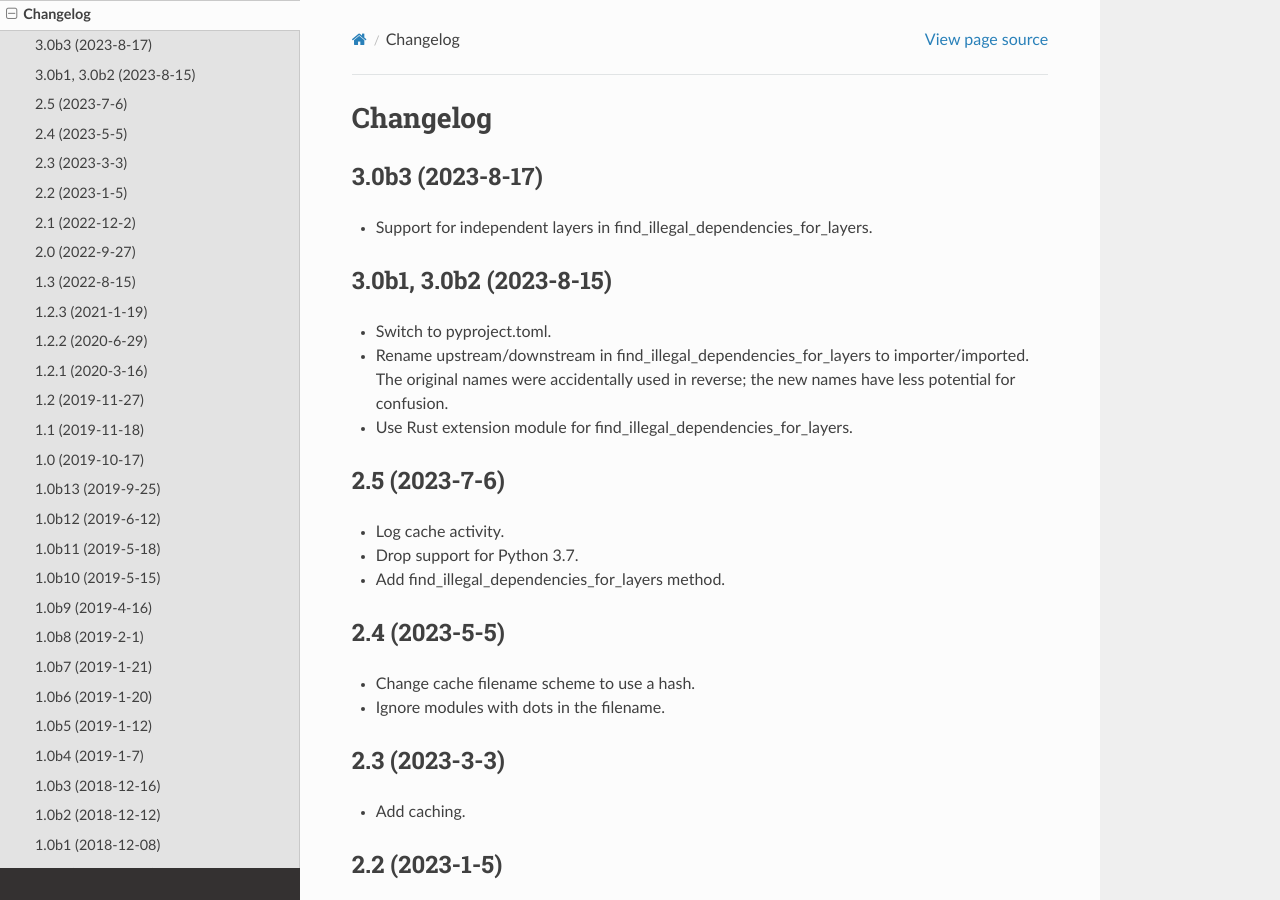
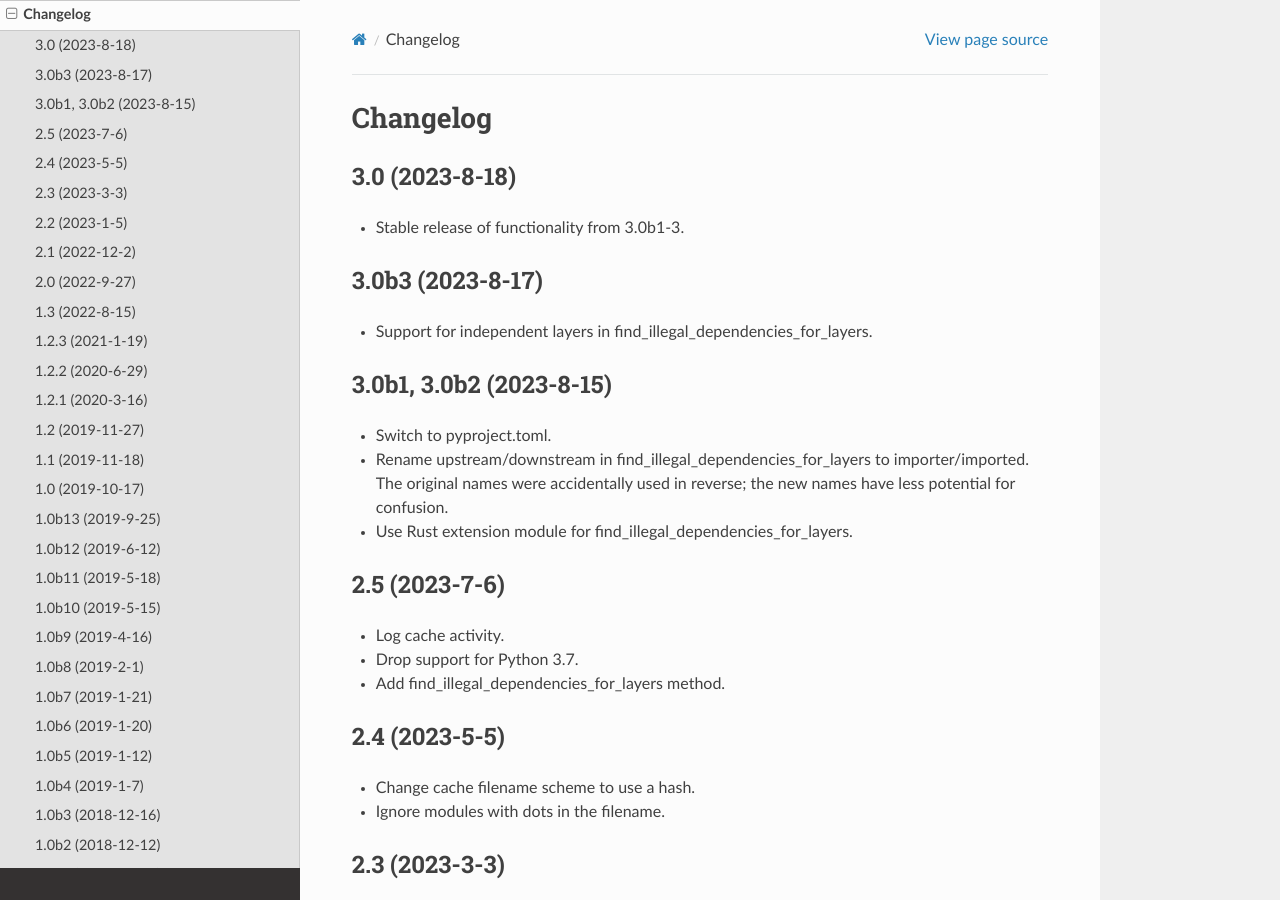
Before and after one commit to seddonym/grimp, a Sphinx documentation site: the page built from docs/changelog.rst, in a window 1280 px wide and 900 px high. Built offline with Sphinx 7.4.7 and the Read the Docs theme 2.0.0, drawn with Linux system fonts in a browser that asks for light colours.

Commit message:
Release v3.0

```diff
--- a/CHANGELOG.rst
+++ b/CHANGELOG.rst
@@ -1,6 +1,11 @@
 
 Changelog
 =========
+
+3.0 (2023-8-18)
+---------------
+
+* Stable release of functionality from 3.0b1-3.
 
 3.0b3 (2023-8-17)
 -----------------
--- a/docs/conf.py
+++ b/docs/conf.py
@@ -26,7 +26,7 @@ author = 'David Seddon'
 # The short X.Y version
 version = ''
 # The full version, including alpha/beta/rc tags
-release = '3.0b3'
+release = '3.0'
 
 
 # -- General configuration ---------------------------------------------------
--- a/pyproject.toml
+++ b/pyproject.toml
@@ -8,7 +8,7 @@ module-name = "grimp._rustgrimp"
 
 [project]
 name = "grimp"
-version = "3.0b3"
+version = "3.0"
 license = {text = "BSD 2-Clause License"}
 description = "Builds a queryable graph of the imports within one or more Python packages."
 authors = [
--- a/src/grimp/__init__.py
+++ b/src/grimp/__init__.py
@@ -1,4 +1,4 @@
-__version__ = "3.0b3"
+__version__ = "3.0"
 
 from .application.ports.graph import DetailedImport, ImportGraph
 from .domain.analysis import PackageDependency, Route
```
